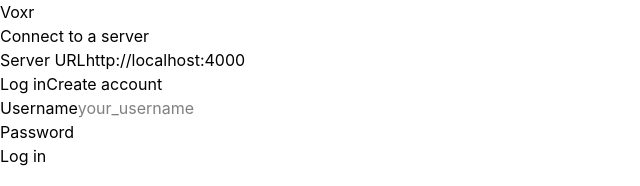
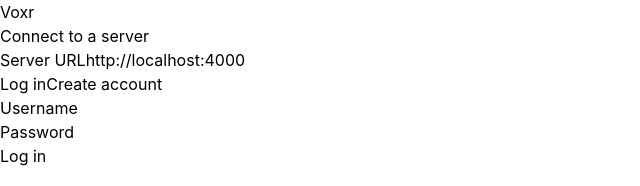
Before and after one commit to jrtell1/voxr, a React (Vite) app in the folder client/src/renderer/: page / in a window 1280 px wide. Shown: the top 186 px of the page, without its empty margins (0-640 px from the left). Built offline with nearby package versions, Linux system fonts and the light colour scheme.

Commit message:
Remove dumb placeholder

```diff
--- a/client/src/renderer/src/components/Connect.tsx
+++ b/client/src/renderer/src/components/Connect.tsx
@@ -88,7 +88,6 @@
                 type="text"
                 value={username}
                 onChange={(e) => setUsername(e.target.value)}
-                placeholder="your_username"
                 required
                 minLength={2}
                 maxLength={32}
```
